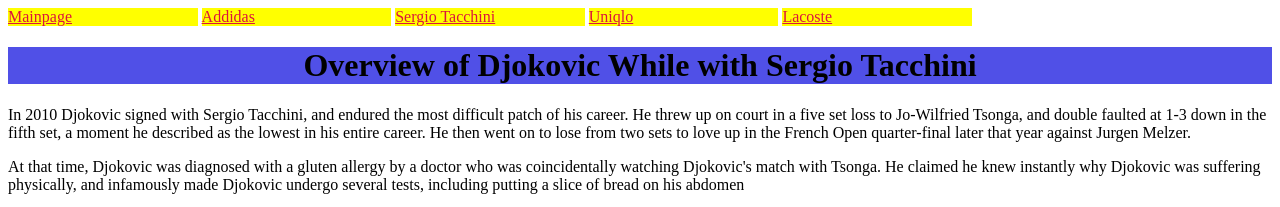
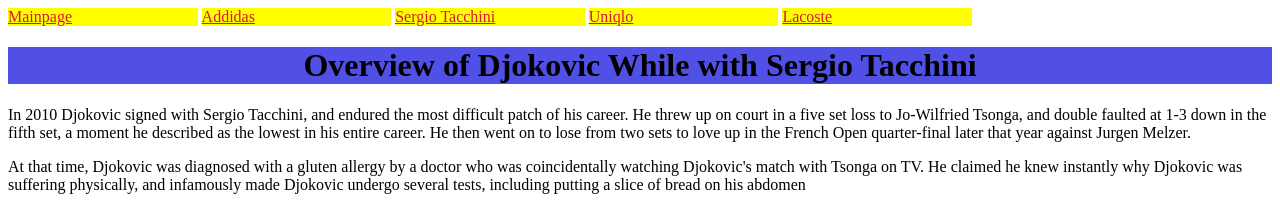
Before and after one commit to nikhilagarwal1111/nikhilagarwal1111.github.io, a plain HTML site: page page3.html in a window 1280 px wide. Shown: the top 207 px of the page. Drawn offline with Linux system fonts and the light colour scheme.

Commit message:
Update page3.html

```diff
--- a/page3.html
+++ b/page3.html
@@ -21,7 +21,7 @@
         </div>
         <div style="color:black;">
         <p>In 2010 Djokovic signed with Sergio Tacchini, and endured the most difficult patch of his career. He threw up on court in a five set loss to Jo-Wilfried Tsonga, and double faulted at 1-3 down in the fifth set, a moment he described as the lowest in his entire career. He then went on to lose from two sets to love up in the French Open quarter-final later that year against Jurgen Melzer.</p>
-        <p>At that time, Djokovic was diagnosed with a gluten allergy by a doctor who was coincidentally watching Djokovic's match with Tsonga. He claimed he knew instantly why Djokovic was suffering physically, and infamously made Djokovic undergo several tests, including putting a slice of bread on his abdomen</p>
+        <p>At that time, Djokovic was diagnosed with a gluten allergy by a doctor who was coincidentally watching Djokovic's match with Tsonga on TV. He claimed he knew instantly why Djokovic was suffering physically, and infamously made Djokovic undergo several tests, including putting a slice of bread on his abdomen</p>
         <p>In 2011, Djokovic finally put the pieces of the puzzle together, winning three slams, five masters, and going 11-1 against his great rivals Roger Federer and Rafael Nadal. That season was considered by many to be the greatest season in the history of tennis, both statistically, and in terms of the level of tennis Djokovic produced </p>
         </div>
         <img src=http://2.bp.blogspot.com/-76J_vOJTVJQ/T7wcp97p6RI/AAAAAAAAAOc/OTwhVeSzKOw/s1600/Djokovic+Rome+AP,+EPA,+Getty+Images.jpg width=300px alt="Djokovic in Addidas Attire" title="Djokovic in Addidas Attire">
```
